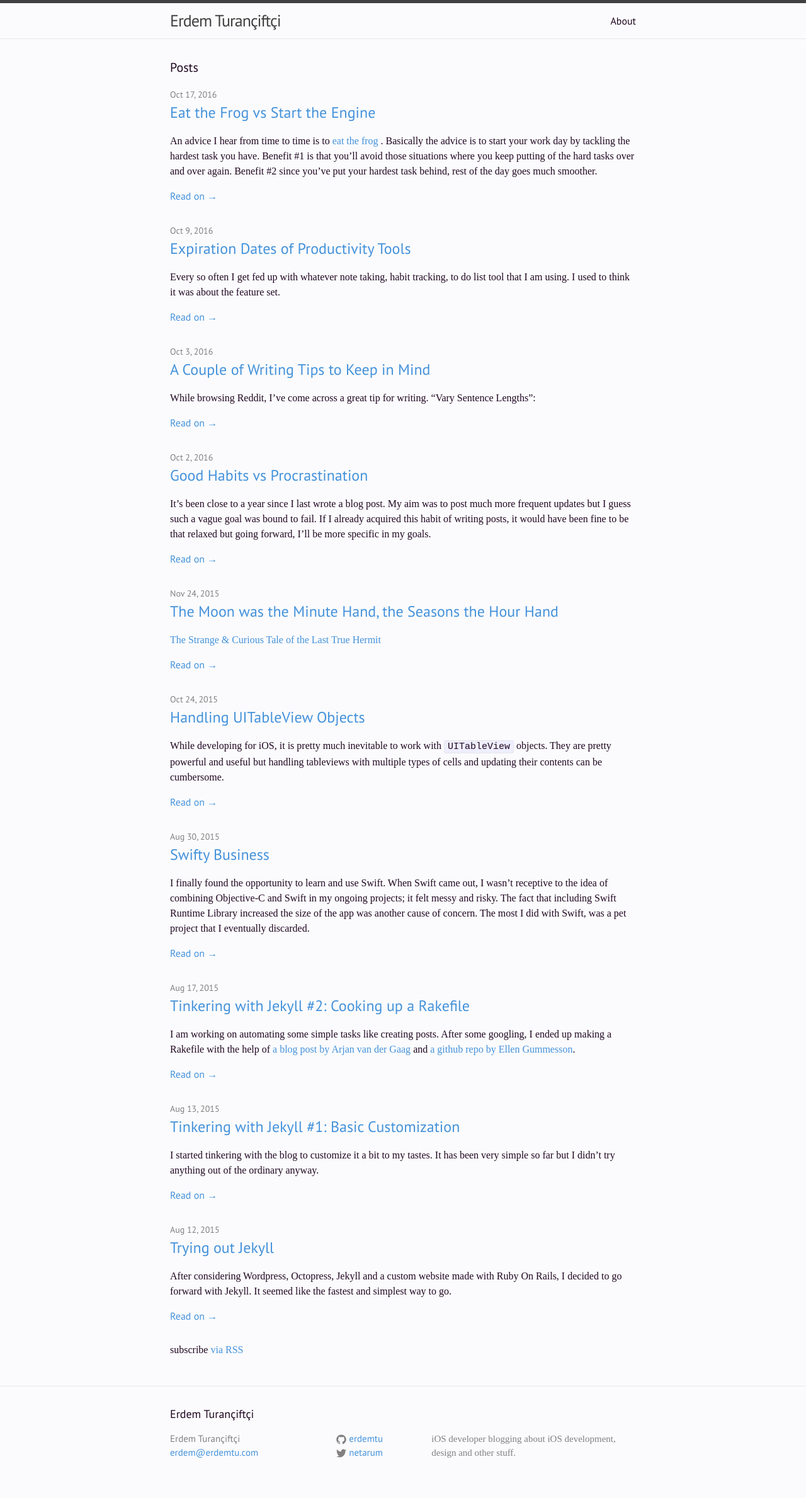
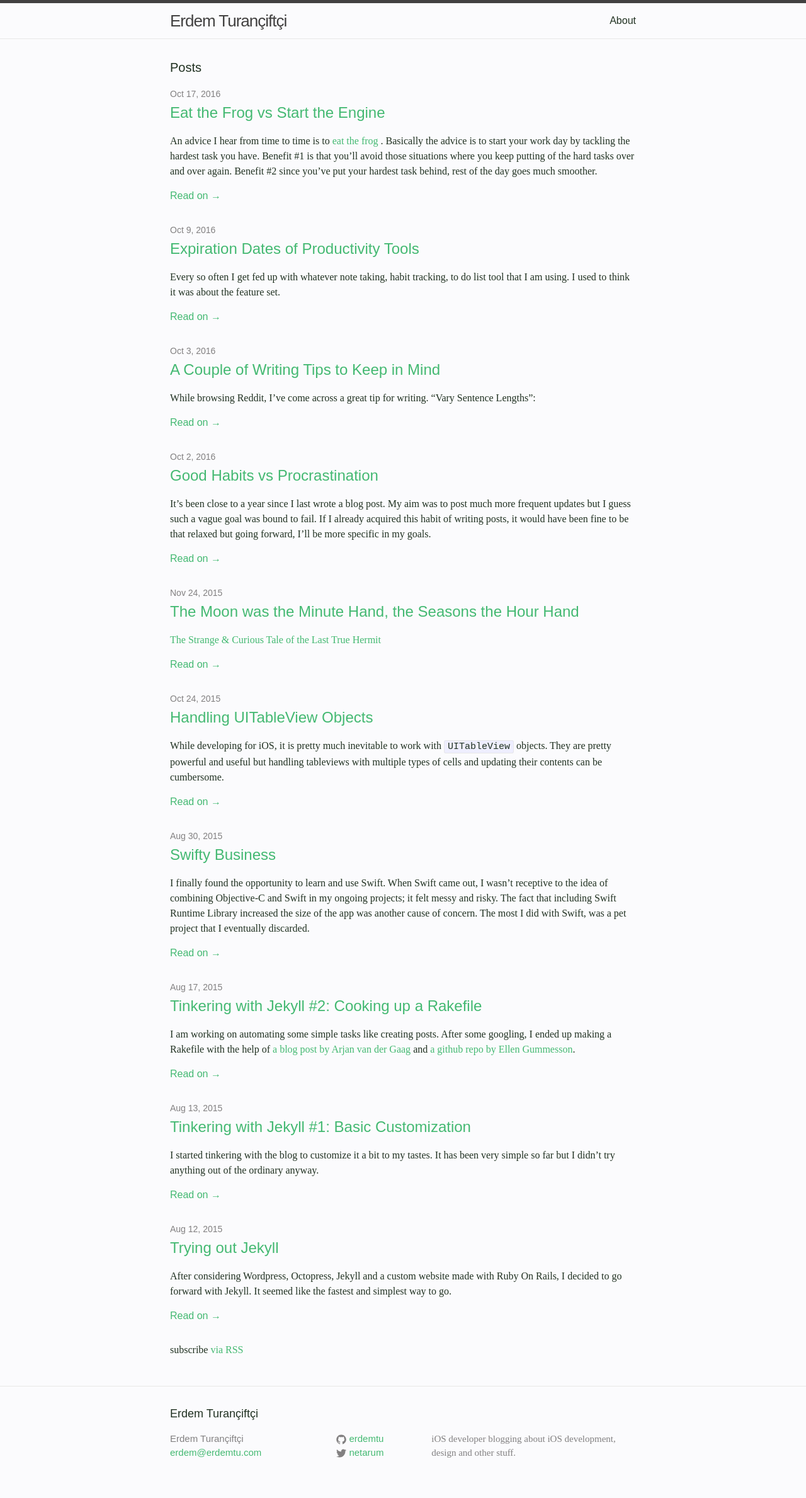
Before and after one commit to erdemtu/erdemtu.github.io, a Jekyll site: the page built from index.html, in a window 1280 px wide. Shown: the whole page at 63% size. Built offline with Jekyll 4.4.1, drawn with Linux system fonts in a browser that asks for light colours; some web fonts are replaced.

Commit message:
Changed base font & text colors

```diff
--- a/css/main.scss
+++ b/css/main.scss
@@ -6,7 +6,7 @@
 
 
 // Our variables
-$base-font-family: 'PT Sans', sans-serif;
+$base-font-family: 'Montserrat', sans-serif;
 $paragraph-font-family: 'Quattrocento', serif;
 $base-font-size:   16px;
 $small-font-size:  $base-font-size * 0.875;
@@ -14,9 +14,9 @@
 
 $spacing-unit:     30px;
 
-$text-color:       #200721;
+$text-color:       #203121;
 $background-color: #fbfbfd;
-$brand-color:      #4492DA;
+$brand-color:      #44B972;
 
 $grey-color:       #828081;
 $grey-color-light: lighten($grey-color, 40%);
```
